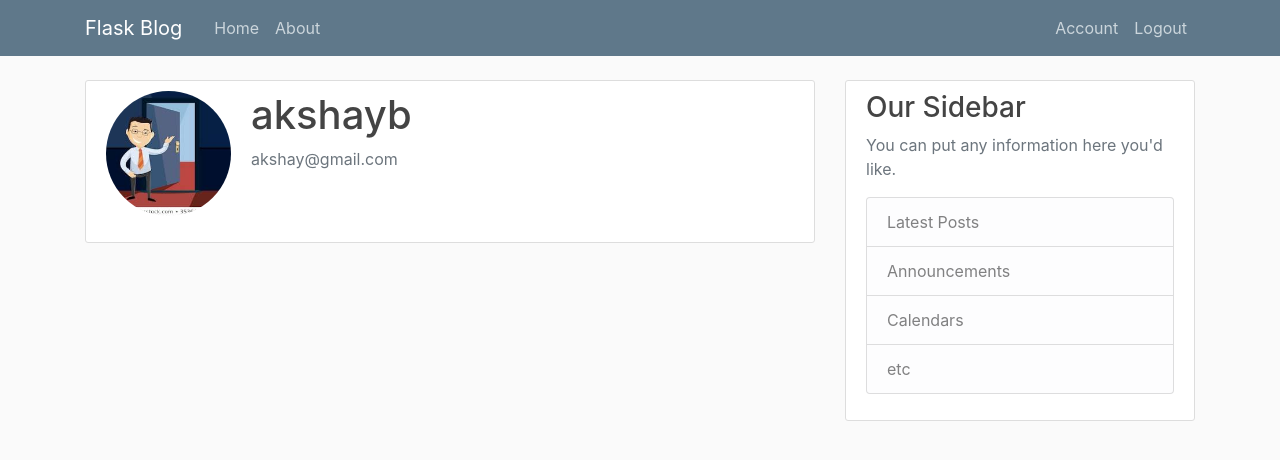
After one commit to akshay-bahulikar/Flask_Blog, a Flask app: page /account in a window 1280 px wide. The commit adds this page. Shown: the top 460 px of the page. Run offline with Flask 2, Linux system fonts and the light colour scheme; a user stored in the database is signed in; some libraries are stand-ins or nearby versions.

Commit message:
Updated till User Authentication

```diff
--- a/flaskblog/routes.py
+++ b/flaskblog/routes.py
@@ -1,7 +1,8 @@
-from flask import render_template, url_for, flash, redirect
-from flaskblog import app
+from flask import render_template, url_for, flash, redirect, request
+from flaskblog import app, db, bcrypt
 from flaskblog.models import User, Post
 from flaskblog.forms import RegistrationForm, LoginForm
+from flask_login import login_user, current_user, logout_user, login_required
 
 posts=[
     {
@@ -28,19 +29,39 @@ def About():
 
 @app.route("/register", methods=['GET','POST'])
 def Register():
+    if current_user.is_authenticated:
+        return redirect(url_for('Home'))
     form=RegistrationForm()
     if form.validate_on_submit():
-        flash(f'Account created for {form.username.data}!','success')
+        hashed_password = bcrypt.generate_password_hash(form.password.data).decode('utf-8')
+        user = User(username=form.username.data, email=form.email.data, password=hashed_password)
+        db.session.add(user)
+        db.session.commit()
+        flash('Your account has been created! You are now able to log in','success')
         return redirect(url_for('Home'))
     return render_template('register.html', title='Register', form=form)
 
 @app.route("/login", methods=['GET','POST'])
 def Login():
+    if current_user.is_authenticated:
+        return redirect(url_for('Home'))
     form=LoginForm()
     if form.validate_on_submit():
-        if form.email.data == 'admin@blog.com' and form.password.data=='password':
-            flash(f'You have been logged in!','success')
-            return redirect(url_for('Home'))
+        user = User.query.filter_by(email=form.email.data).first()
+        if user and bcrypt.check_password_hash(user.password, form.password.data):
+            login_user(user, remember=form.remember.data)
+            next_page = request.args.get('next')
+            return redirect(next_page) if next_page else redirect(url_for('Home'))
         else:
-            flash(f'Login Unsuccessful. Please check username and password', 'danger')
+            flash(f'Login Unsuccessful. Please check email and password', 'danger')
     return render_template('login.html', title='Login', form=form)
+
+@app.route("/logout")
+def Logout():
+    logout_user()
+    return redirect(url_for('Home'))
+
+@app.route("/account")
+@login_required
+def Account():
+    return render_template('account.html', title='Account')
--- /dev/null
+++ b/flaskblog/templates/account.html
@@ -0,0 +1,13 @@
+{% extends "layout.html" %}
+{% block content %}
+<div class="content-section">
+    <div class="media">
+      <img class="rounded-circle account-img" src="default.jpg">
+      <div class="media-body">
+        <h2 class="account-heading">{{ current_user.username }}</h2>
+        <p class="text-secondary">{{ current_user.email }}</p>
+      </div>
+    </div>
+    <!-- FORM HERE -->
+</div>
+{% endblock content %}
--- a/flaskblog/templates/layout.html
+++ b/flaskblog/templates/layout.html
@@ -25,8 +25,13 @@
                   </div>
                   <!-- Navbar Right Side -->
                   <div class="navbar-nav">
-                    <a class="nav-item nav-link" href="{{ url_for('Login') }}">Login</a>
-                    <a class="nav-item nav-link" href="{{ url_for('Register') }}">Register</a>
+                    {% if current_user.is_authenticated %}
+                    <a class="nav-item nav-link" href="{{ url_for('Account') }}">Account</a>
+                      <a class="nav-item nav-link" href="{{ url_for('Logout') }}">Logout</a>
+                    {% else %}
+                      <a class="nav-item nav-link" href="{{ url_for('Login') }}">Login</a>
+                      <a class="nav-item nav-link" href="{{ url_for('Register') }}">Register</a>
+                    {% endif %}
                   </div>
                 </div>
               </div>
```
Also changed, not shown: flaskblog/__init__.py (+7 -2 lines), flaskblog/forms.py (+19 -6 lines), flaskblog/models.py (+6 -2 lines), flaskblog/site.db, flaskblog/static/profile_pics/default.jpg (added).
